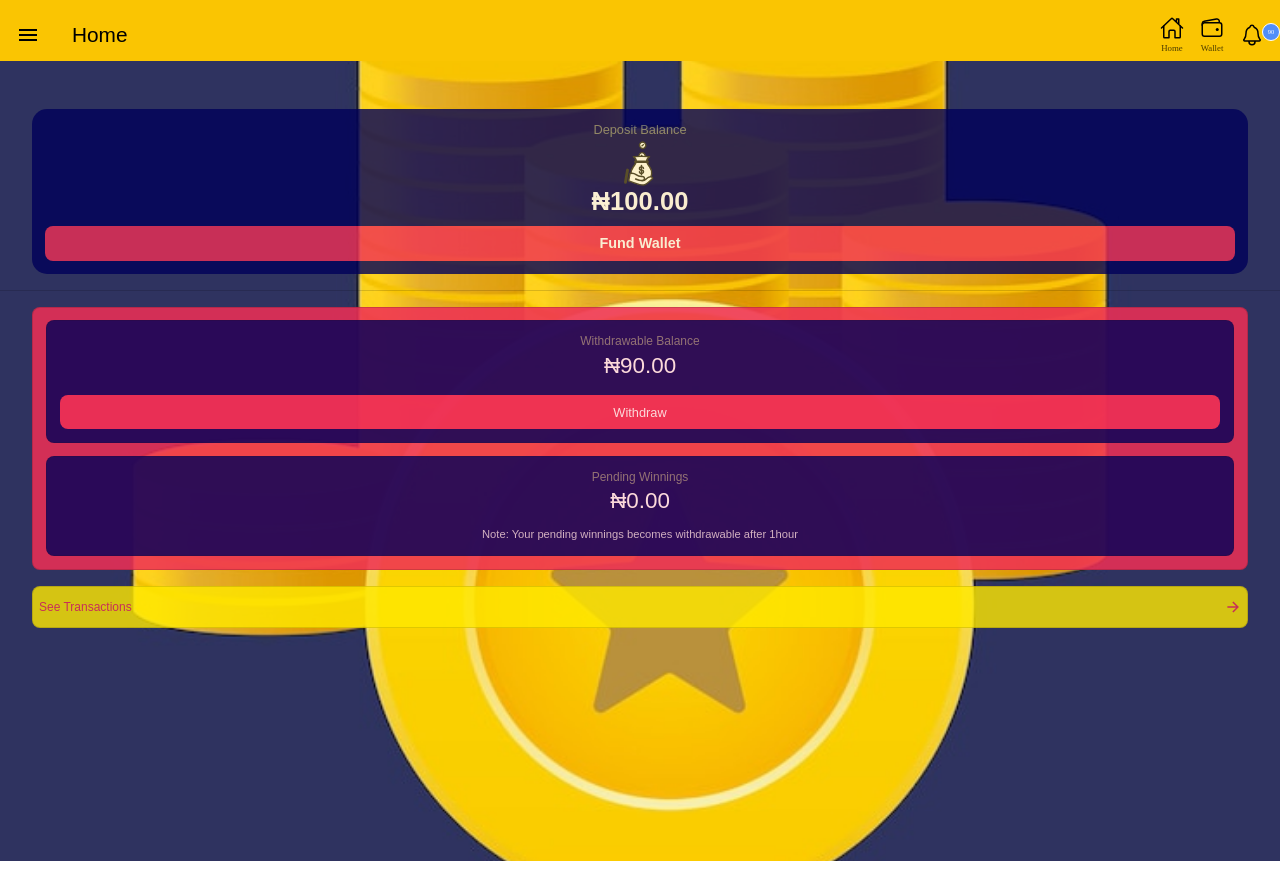
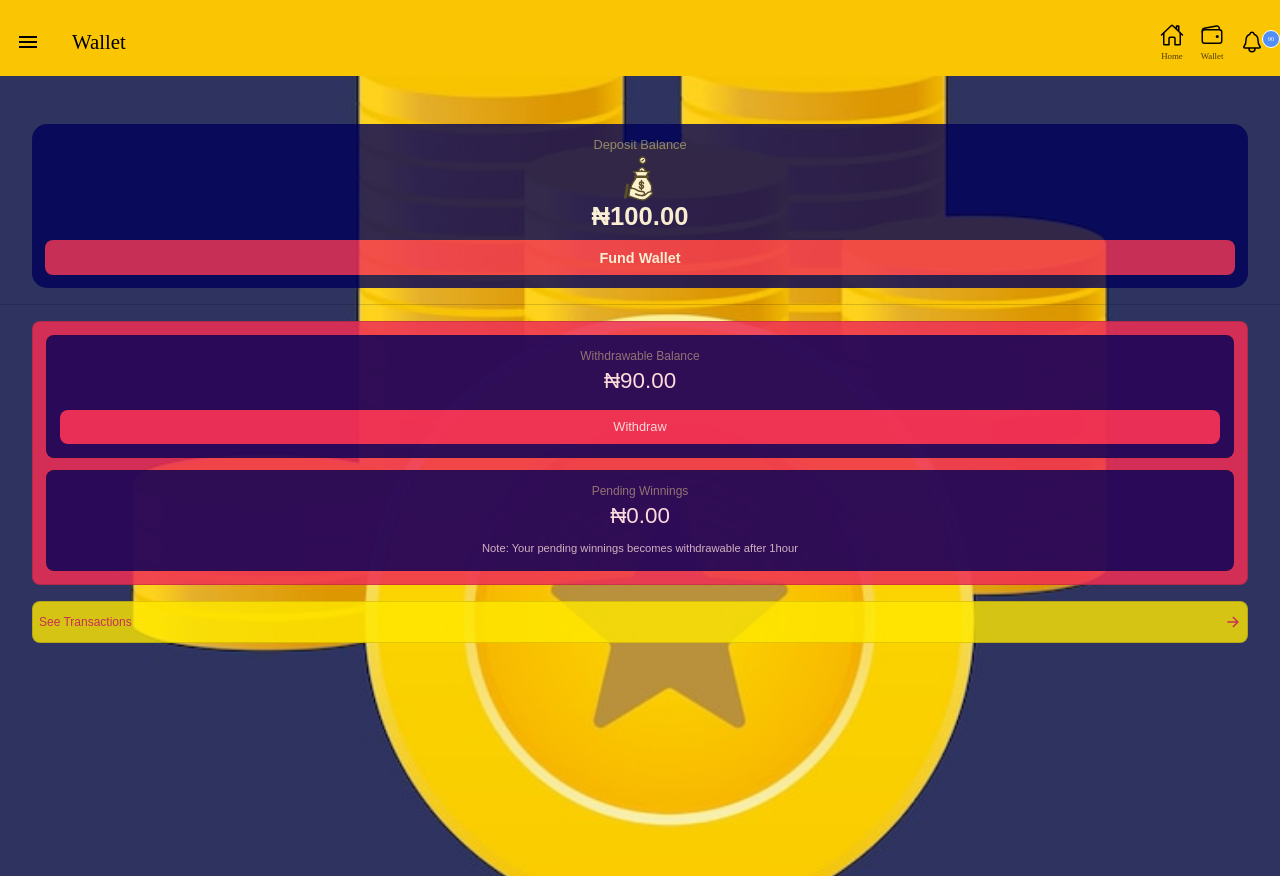
Before and after one commit to cashingames/stake-mobile-web, a React (Create React App) app: page /wallet in a window 1280 px wide. Built offline with nearby package versions, Linux system fonts and the light colour scheme; a web font is replaced by a local one.

Commit message:
wallet screen design implementation

```diff
--- a/src/components/AppHeader/AppHeader.js
+++ b/src/components/AppHeader/AppHeader.js
@@ -1,14 +1,14 @@
 import * as React from 'react';
 import { IoWalletOutline, IoNotificationsOutline, IoHomeOutline, IoMenuSharp } from "react-icons/io5";
-import AuthTitle from '../AuthTitle/AuthTitle'
 import './AppHeader.scss'
 
-const AppHeader = () => {
+const AppHeader = ({heading}) => {
   return(
     <div className='appHeaderContainer'>
       <div className='appHeaderTitle'>
         <IoMenuSharp className='icon' />
-        <AuthTitle  titleText='Home' styleProp='title'/>
+        <h1 className='title'>{heading}</h1>
+        {/* <AuthTitle  titleText='Home' styleProp='title'/> */}
       </div>
       <div className='navlinks'>
         <div className='navlink'>
--- a/src/features/DashBoardScreen.js
+++ b/src/features/DashBoardScreen.js
@@ -7,7 +7,7 @@ import TopPlayers from '../components/TopPlayers/TopPlayers'
 function DashBoardScreen() {
   return (
     <div>
-        <AppHeader />
+        <AppHeader heading='Home'/>
         <HeroBanner />
         <SelectGame />
         <TopChallengers />
--- a/src/features/WalletScreen/WalletScreen.js
+++ b/src/features/WalletScreen/WalletScreen.js
@@ -8,7 +8,7 @@ import './WalletScreen.scss'
 function WalletScreen() {
   return (
     <>
-        <AppHeader />
+        <AppHeader heading='Wallet'/>
         <div className='walletScreen' style={{backgroundImage: "url(/images/vector-coin-background.jpg)"}}>
           <WalletBalance />
           <Withdrawable />
```
